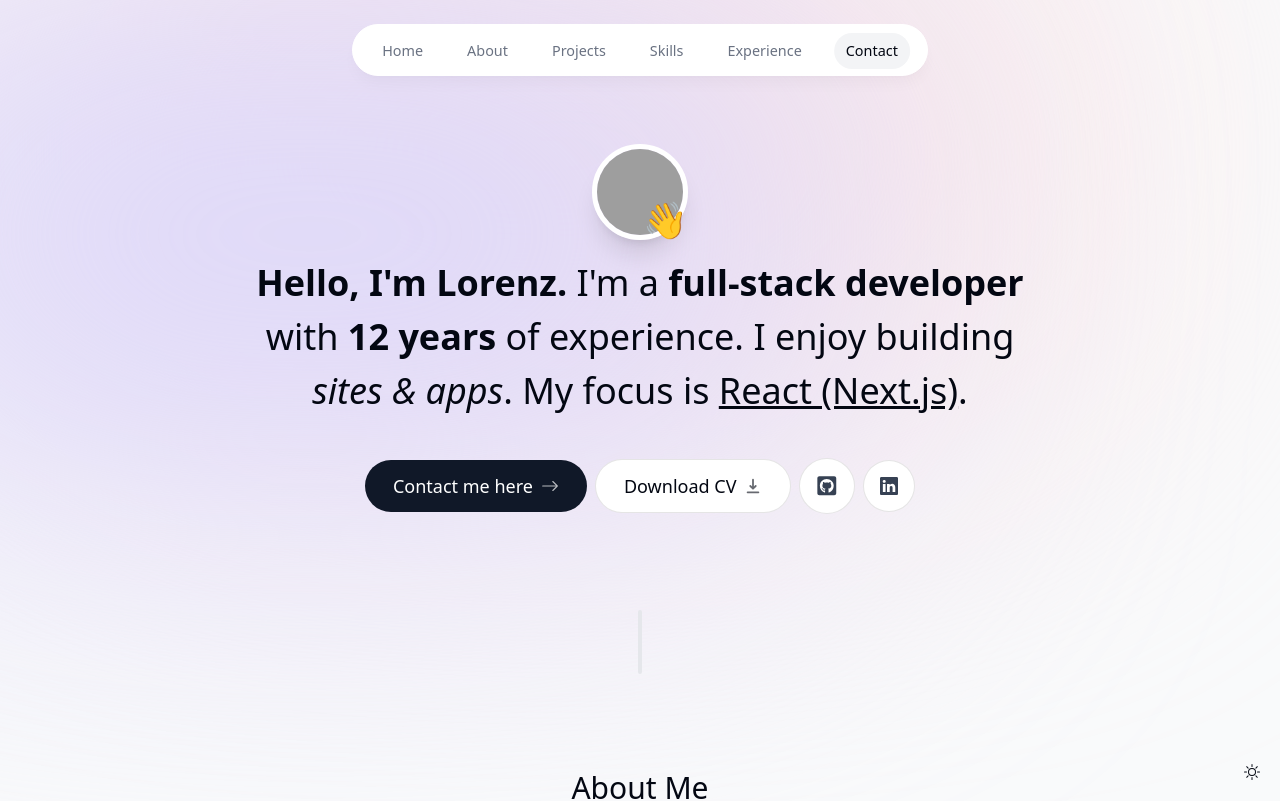
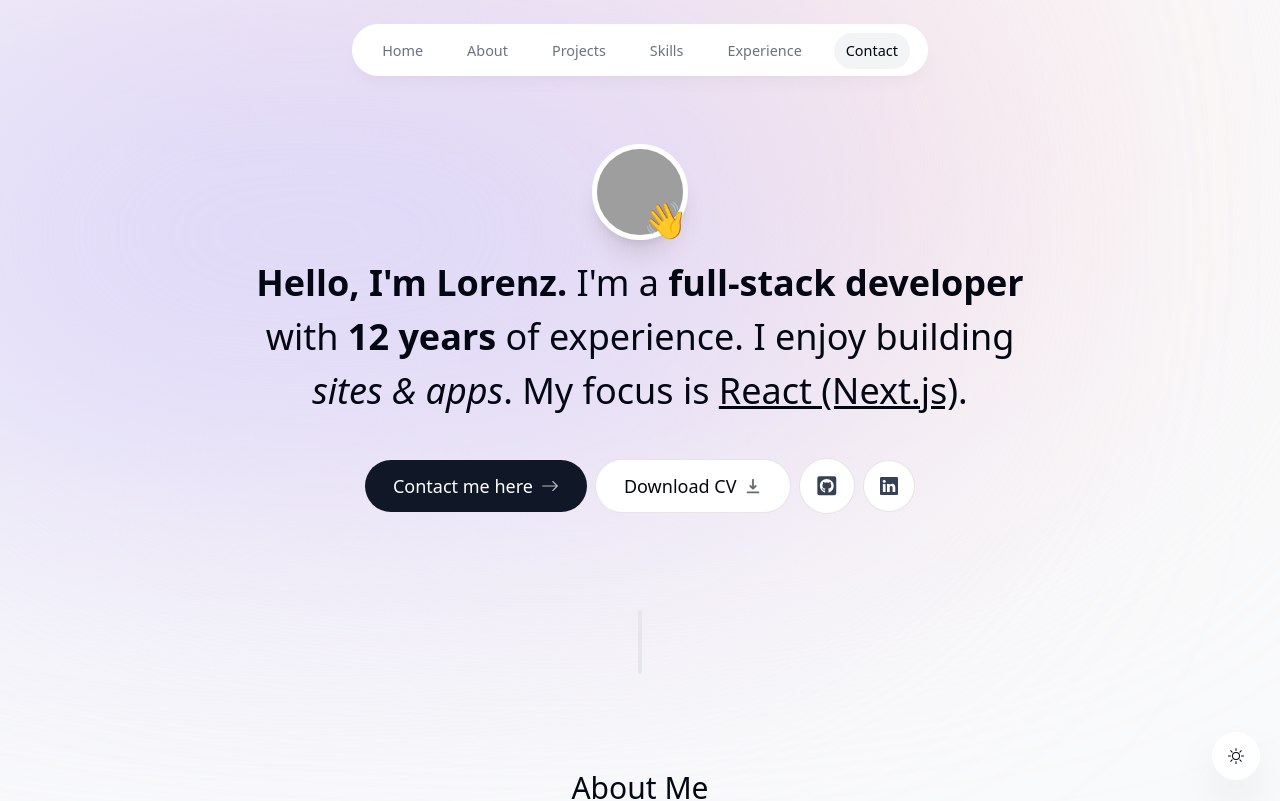
Before and after one commit to AdaLollA/portfolio, a Next.js app: page / in a window 1280 px wide. Shown: the top 801 px of the page. Built offline with nearby package versions, Linux system fonts and the light colour scheme; no server answers; grey boxes are pictures that could not be loaded.

Commit message:
theme local storage

```diff
--- a/components/theme-switch.tsx
+++ b/components/theme-switch.tsx
@@ -1,10 +1,30 @@
-import React from 'react'
-import { BsSun } from 'react-icons/bs'
+'use client'
+
+import React, { useState } from 'react'
+import { BsMoon, BsSun } from 'react-icons/bs'
+
+type Theme = 'light' | 'dark';
 
 export default function ThemeSwitch() {
-  return (
-    <button className='fixed bottom-5 right-5'>
-        <BsSun />
-    </button>
-  )
+    const [theme, setTheme] = useState<Theme>("light");
+
+    const toggleTheme = () => {
+        if (theme === 'light') {
+            setTheme('dark');
+            window.localStorage.setItem('theme', 'dark');
+        } else {
+            setTheme('light');
+            window.localStorage.setItem('theme', 'light');
+        }
+    }
+
+    return (
+        <button
+            onClick={toggleTheme}
+            className='fixed bottom-5 right-5 bg-white w-[3rem] h-[3rem] bg-opacity-80 backdrop-blur-[0.5rem] border border-white border-opacity-40 shadow-2xl rounded-full flex items-center justify-center hover:scale-[1.15] active:scale-105 transition-all'>
+            {
+                theme === 'light' ? <BsSun /> : <BsMoon />
+            }
+        </button>
+    )
 }
```
